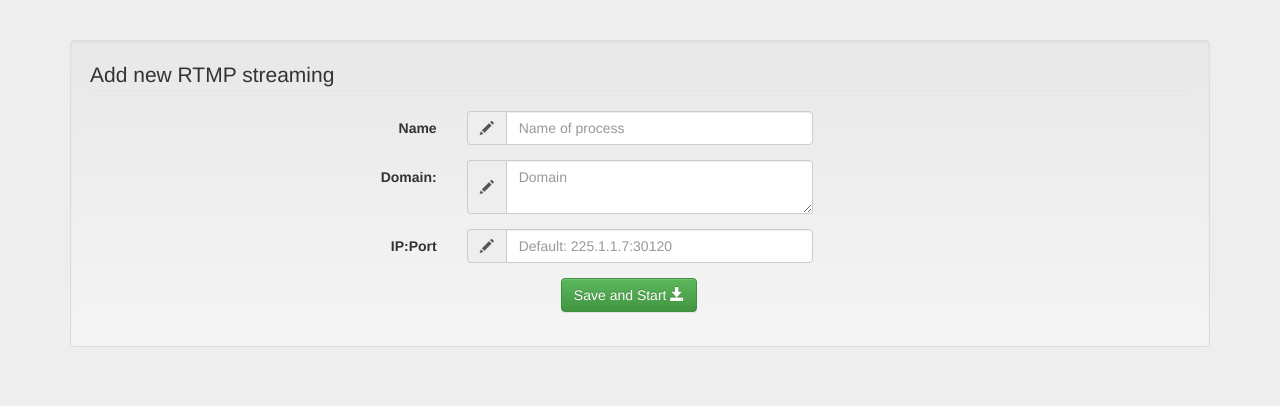
After one commit to hhthuongbtr/supvisord, a Django app: page /supvisor/rtmp/add/ in a window 1280 px wide. The commit adds this page. Shown: the top 406 px of the page. Run offline with Django 3.2, Linux system fonts and the light colour scheme; the visitor is signed in with stand-in values (Sample User, id 1); parts of the project's set-up code (start-up, migrations or seed data) failed here and were passed over; some libraries are stand-ins or nearby versions.

Commit message:
rtmp module

```diff
--- a/supvisor/urls.py
+++ b/supvisor/urls.py
@@ -10,4 +10,6 @@ urlpatterns = patterns('',
     url(r'^add/$', 'supvisor.views.add_process'),
     url(r'^(?P<name>.+)/delete/$', 'supvisor.views.delete_process'),
     url(r'^document/$', 'supvisor.views.document'),
+    #RTMP
+    url(r'^rtmp/add/$', 'supvisor.views.rtmp_add_process'),
 )
--- a/supvisor/utils.py
+++ b/supvisor/utils.py
@@ -261,21 +261,36 @@ class Process:
 
 
 
-#TEST
-#job_status('event')
-#print get_job_status('event')
-#print get_service_status()
+###########################################################################################
+#                                                                                         #
+#----------------------------------------RTMP---------------------------------------------#
+#                                                                                         #
+###########################################################################################
+class RTMP:
+    def __init__(self, fileName):
+        if fileName.find(extention) > 0:
+            self.fileName = "rtmp_"+fileName
+        else:
+            self.fileName = "rtmp_"+fileName+extention
+        self.keySearchIP = 'udp://'
+        self.endKeySearchIP = ' -vcodec'
+        self.keySearchDomain = 'flv '
+        self.endKeySearchDomain = '\n'
 
+    def get_ip(self):
+        command=File(self.fileName).get_command()
+        return command[command.find(self.keySearchIP) + len(self.keySearchIP): command.find(self.endKeySearchIP)]
 
-"""fb = Facebook('test')
-print fb.fileName
-command = get_command('test.ini')
-print command
-print fb.get_ip()
-print fb.get_streamkey()
-fb.save('225.1.1.1:123', 'ddd')"""
+    def get_domain(self):
+        command=File(self.fileName).get_command()
+        return command[command.find(self.endKeySearchDomain) + len(self.keySearchDomain) : command.find(self.endKeySearchDomain)]
 
-"""yt = Youtube('youtube')
-print "ip:"+ yt.get_ip()
-print "streamkey:"+yt.get_streamkey()
-yt.save("225.1.1.0:333", "ddd")"""
+    def save(self, ip, domain):
+        text=File('rtmp.template').read_template()
+        #edit name
+        text=text.replace('[name]', self.fileName)
+        #edit ip
+        text=text.replace('[ip]',ip)
+        #edit stream key
+        text=text.replace('[domain]', domain)
+        File(self.fileName).write_conf_file(text)
--- a/supvisor/views.py
+++ b/supvisor/views.py
@@ -167,3 +167,28 @@ def document(request):
 		return HttpResponseRedirect('/accounts/login')
 	user = user_info(request)
 	return render_to_response('supvisor/document.html', user)
+
+#RTMP
+@csrf_exempt
+def rtmp_add_process(request):
+	if not request.user.is_authenticated():
+		return HttpResponseRedirect('/accounts/login')
+	if request.method == 'POST':
+		if 'saveAndStart' in request.POST:
+			#Get new infor from template
+			domain = request.POST.get('domain', '').strip()
+			ip = request.POST.get('ip', '').strip()
+			#Return deffault ip if new ip is none
+			if not ip:
+				ip = '225.1.1.7:30120'
+			name = request.POST.get('name', '').strip()
+			#Cut white space
+			name = name.replace(" ", "")
+			#End get new infor from template
+			RTMP(name).save(ip, domain)
+			if Process(name).get_job_status() == 1:
+				Process(name).stop_job()
+			Process(name).update_job()
+			Process(name).start_job()
+			return HttpResponseRedirect('/supvisor/')
+	return render_to_response('supvisor/rtmp/add.html')
--- a/templates/nav.html
+++ b/templates/nav.html
@@ -15,6 +15,7 @@
           <!--Show menu-->
           <ul class="nav navbar-nav">
             <li><a href="/supvisor/">Dashboard</a></li>
+            <li><a href="/supvisor/rtmp/add/">Add RTMP streaming</a></li>
             <li><a href="/supvisor/document/">Document</a></li>
           </ul>
           <!--End show menu-->
--- /dev/null
+++ b/templates/supvisor/rtmp/add.html
@@ -0,0 +1,87 @@
+<!DOCTYPE html>
+<html>
+<head>
+    <title>Edit info</title>
+    <meta charset="utf-8">
+    <meta http-equiv="X-UA-Compatible" content="IE=edge">
+    <meta name="viewport" content="width=device-width, initial-scale=1">
+
+    <link rel="stylesheet" type="text/css" href="/static/bootstrap/css/bootstrap.min.css">
+    <link rel="stylesheet" type="text/css" href="/static/bootstrap/css/bootstrap-theme.min.css">
+    <link href="/static/css/signin.css" rel="stylesheet">
+    <script type="text/javascript">
+		function SubmitCheckTextField(){
+		    if (document.form.name.value == "") {
+		      alert ("Enter Name streaming!");
+		      return false;
+		    }
+		    else{
+		    	if (document.form.domain.value == ""){
+		    		alert ("Enter your Domain");
+		    		return false;
+		    	}
+		    }
+		  }
+    </script>
+</head>
+
+<body ng-app="myApp" ng-controller="processCtrl">
+  <div class="container">
+    <form class="well form-horizontal" action="/supvisor/rtmp/add/" method="post" name="form" onsubmit="return SubmitCheckTextField(this);">
+        {% csrf_token %}
+	<fieldset>
+
+	  <!-- Form Name -->
+	  <legend>
+		Add new RTMP streaming
+	  </legend>
+
+	  <!-- Name -->
+
+	  <div class="form-group">
+	    <label class="col-md-4 control-label">Name</label>
+	      <div class="col-md-4 selectContainer">
+	      <div class="input-group">
+	          <span class="input-group-addon"><i class="glyphicon glyphicon-pencil"></i></span>
+	          <input type="text" class="form-control" name="name" id="name" placeholder="Name of process">
+
+	      </select>
+	    </div>
+	  </div>
+	  </div>
+
+	  <!-- Stream key -->
+	  <div class="form-group">
+	    <label class="col-md-4 control-label">Domain:</label>
+	      <div class="col-md-4 inputGroupContainer">
+	      <div class="input-group">
+	          <span class="input-group-addon"><i class="glyphicon glyphicon-pencil"></i></span>
+	            <textarea class="form-control" name="domain" id="domain" placeholder="Domain"></textarea>
+	    </div>
+	    </div>
+	   </div>
+
+	  <!-- IP -->
+	  <div class="form-group">
+	    <label class="col-md-4 control-label">IP:Port</label>
+	      <div class="col-md-4 inputGroupContainer">
+	      <div class="input-group">
+	          <span class="input-group-addon"><i class="glyphicon glyphicon-pencil"></i></span>
+	            <input type="text" class="form-control" name="ip" placeholder="Default: 225.1.1.7:30120">
+	    </div>
+	    </div>
+	  </div>
+
+	  <!-- Button -->
+	  <div class="form-group">
+	    <label class="col-md-5 control-label"></label>
+	    <div class="col-md-4">
+	      <button type="submit" class="btn btn-success" name="saveAndStart">Save and Start <span class="glyphicon glyphicon-save"></span></button>
+	    </div>
+	  </div>
+
+	  </fieldset>
+    </form>
+    </div>
+</body>
+</html>
```
Also changed, not shown: 5 other files.
